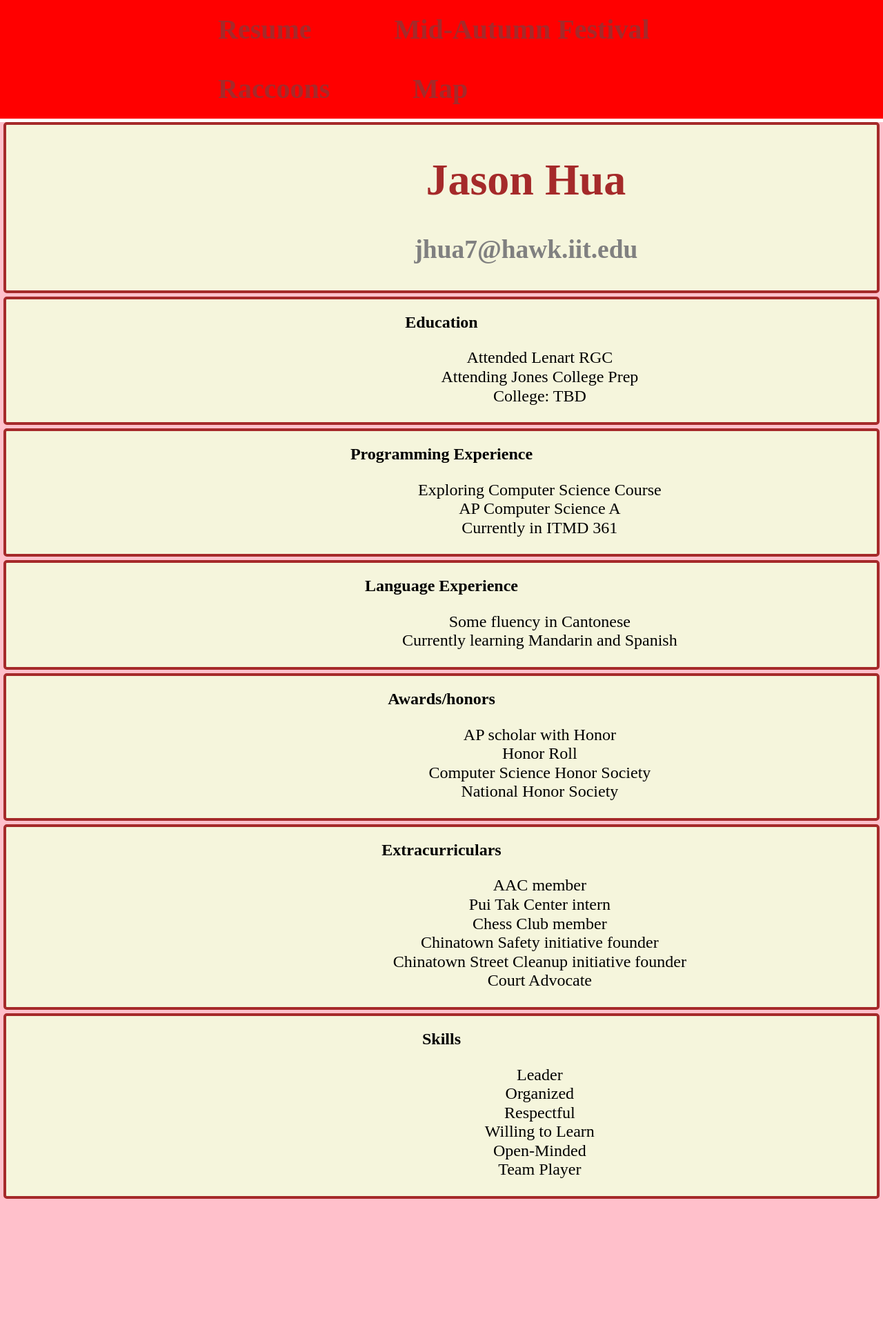
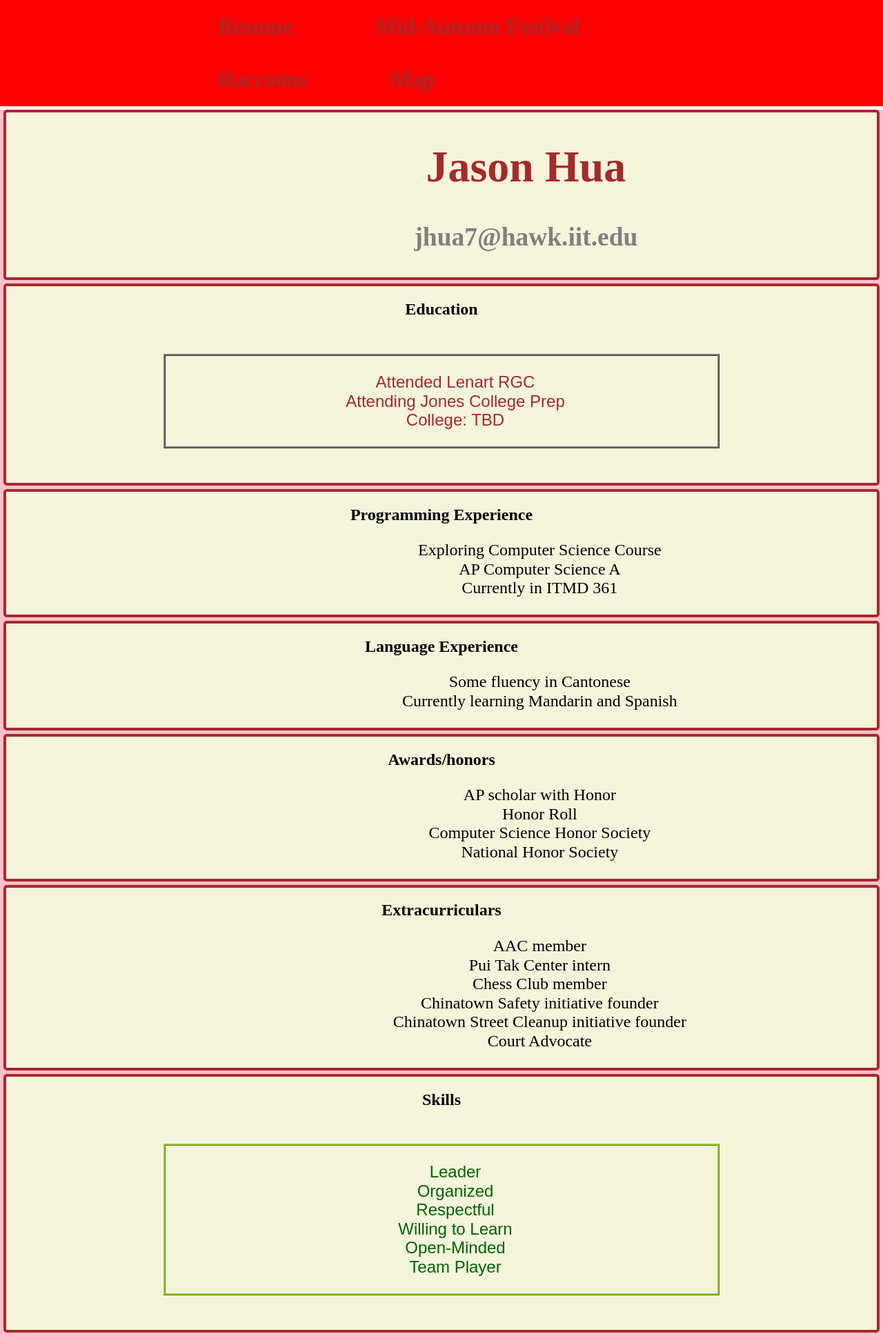
Before and after one commit to Jbhua7/Project3Final, a plain HTML site: page index.html in a window 1280 px wide. Shown: the whole page at 69% size. Before the commit the page ends 1743 px from the top, so only its background shows below. Drawn offline with Linux system fonts and the light colour scheme.

Commit message:
added css media queries

```diff
--- a/css/style.css
+++ b/css/style.css
@@ -30,7 +30,7 @@
     font-weight: bold;
     text-align: center;
     padding: 20px 20px 20px 20px;
-    font-size: 2.5em;
+    font-size: 2em;
   }
 
   .navbar li a:hover {
@@ -233,3 +233,33 @@ ul {
     background-color: maroon;
     margin: 30px auto;
   }
+
+
+  @media (min-width: 800px){
+    .education{
+
+      font-family: Sans-Serif;
+      color: brown;
+      margin: 50px auto;
+      border: 3px ridge gray;
+    }
+
+    ol{
+        border: .3rem solid darkgreen;
+
+    }
+  }
+
+  @media (min-width: 800px){
+    .skills{
+      font-family: Sans-Serif;
+      color: darkgreen;
+      margin: 50px auto;
+      border: 3px ridge yellowgreen;
+    }
+
+    h2{
+        font-size: 25 px;
+
+    }
+  }
```
